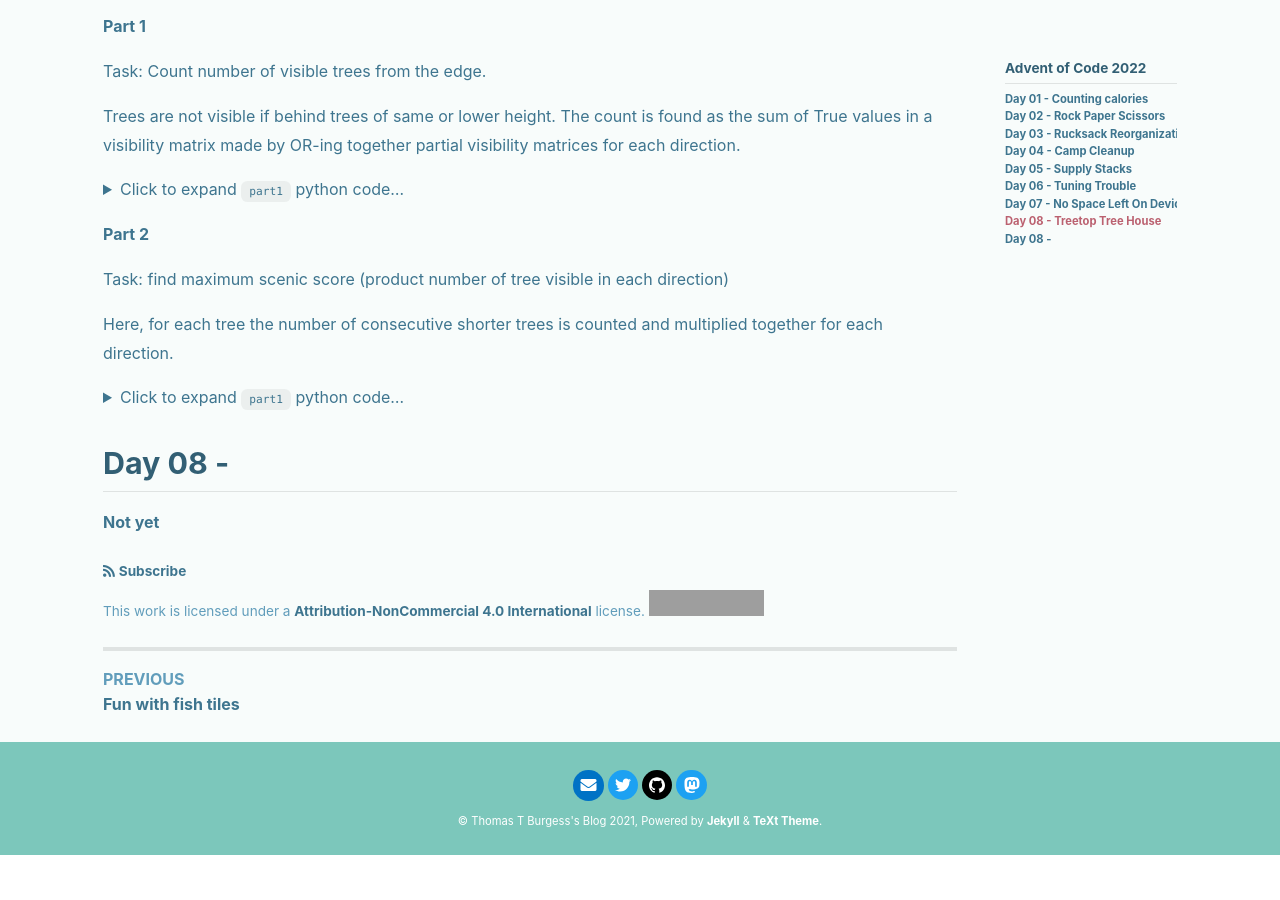
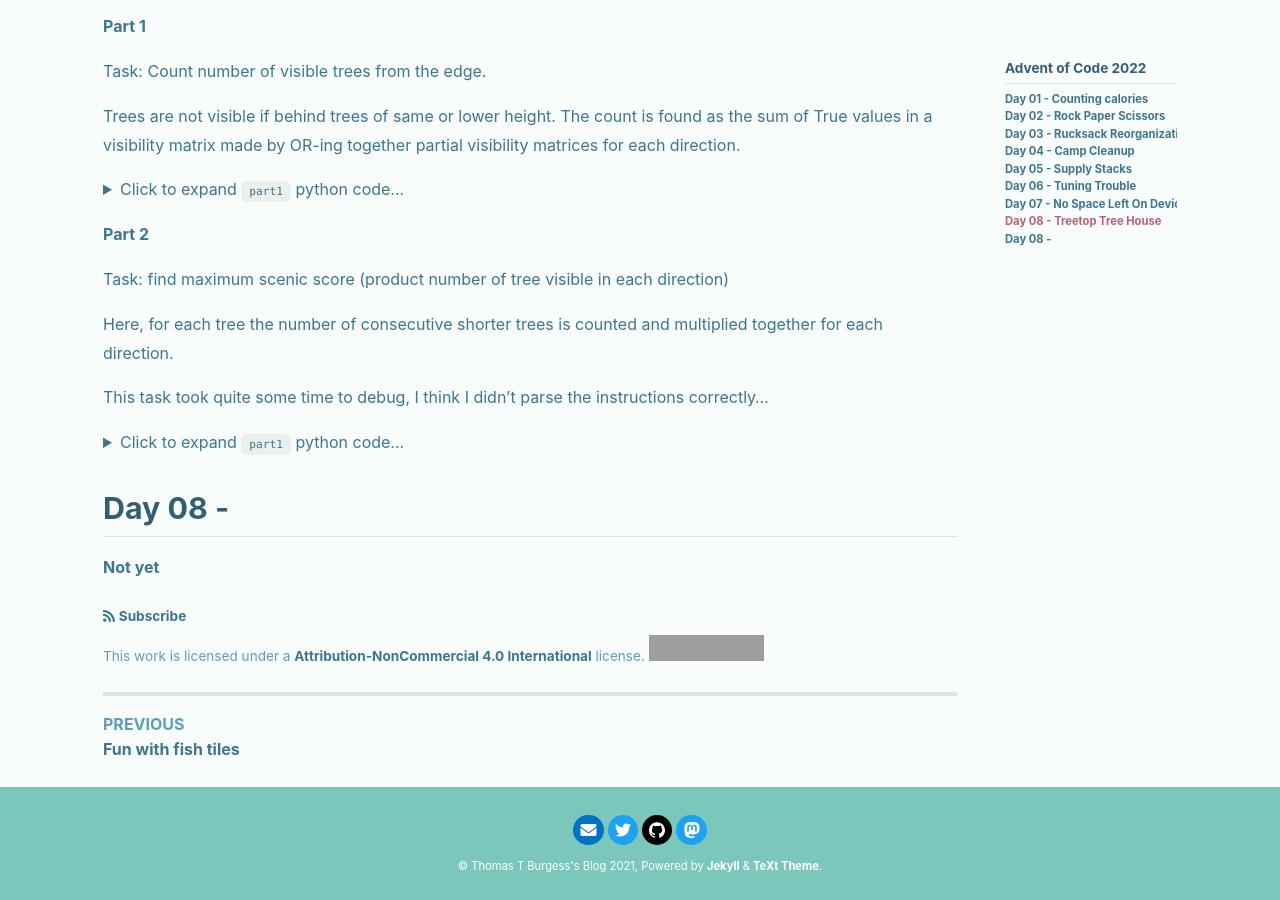
Before and after one commit to thomasburgess/thomasburgess.github.io, a Jekyll site: the page built from _posts/2022-12-01-aoc22.md, in a window 1280 px wide and 900 px high, scrolled down 5669 px. Built offline with Jekyll 4.4.1, drawn with Linux system fonts in a browser that asks for light colours; nearby versions of some CDN libraries; comment, search, counter and statistics services are not loaded; before the commit the page ends 6524 px from its top, so only the background shows below that; grey boxes are pictures that could not be loaded.

Commit message:
aoc2022: day08

````diff
--- a/_posts/2022-12-01-aoc22.md
+++ b/_posts/2022-12-01-aoc22.md
@@ -603,6 +603,8 @@ Task: find maximum scenic score (product number of tree visible in each directio
 
 Here, for each tree the number of consecutive shorter trees is counted and multiplied together for each direction.
 
+This task took quite some time to debug, I think I didn't parse the instructions correctly...
+
 {% details Click to expand `part1` python code... %}
 ```python
 def count(v0: int, v: list[int]) -> int:
````
